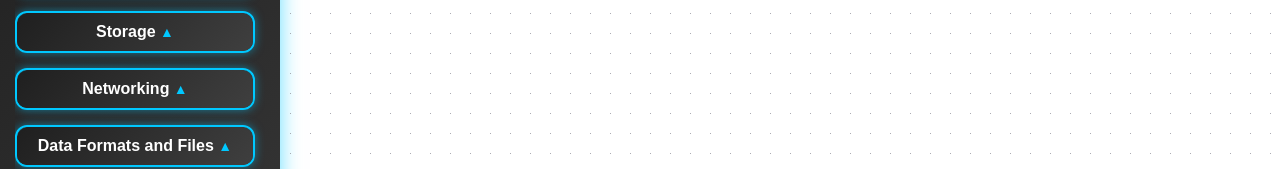
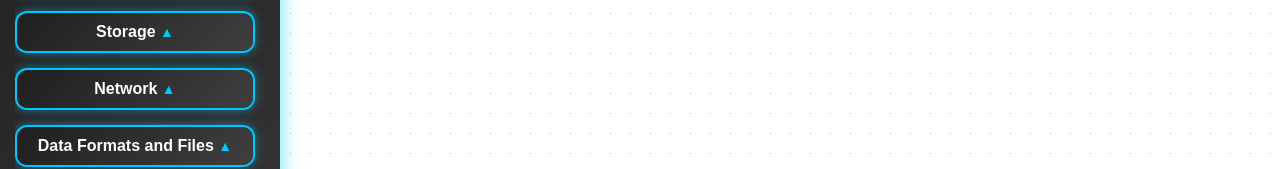
Before and after one commit to antonidag/flowitec, a React (Vite) app: page / in a window 1280 px wide. Shown: the part 197-366 px from the top of the page. Built offline with nearby package versions, Linux system fonts and the light colour scheme.

Commit message:
minor clean up

```diff
--- a/src/Sidebar.tsx
+++ b/src/Sidebar.tsx
@@ -1,7 +1,5 @@
-import { useEdges, useNodes, useReactFlow } from "@xyflow/react";
 import "@xyflow/react/dist/style.css";
 import React, { useState } from "react";
-import { FlowEdge, FlowNode } from "./Flow";
 import { ServiceCategory, ServiceNode } from "./CustomServiceNode";
 
 
@@ -287,7 +285,7 @@ const Sidebar = () => {
           ))}
         </CollapsibleSection>
 
-        <CollapsibleSection title="Networking">
+        <CollapsibleSection title="Network">
           {networkServiceNodes.map((node) => (
             <DraggableNode name={node.title} imgURL={node.iconUrl} appRoles={node.appRoles} category={node.category}/>
           ))}
```
